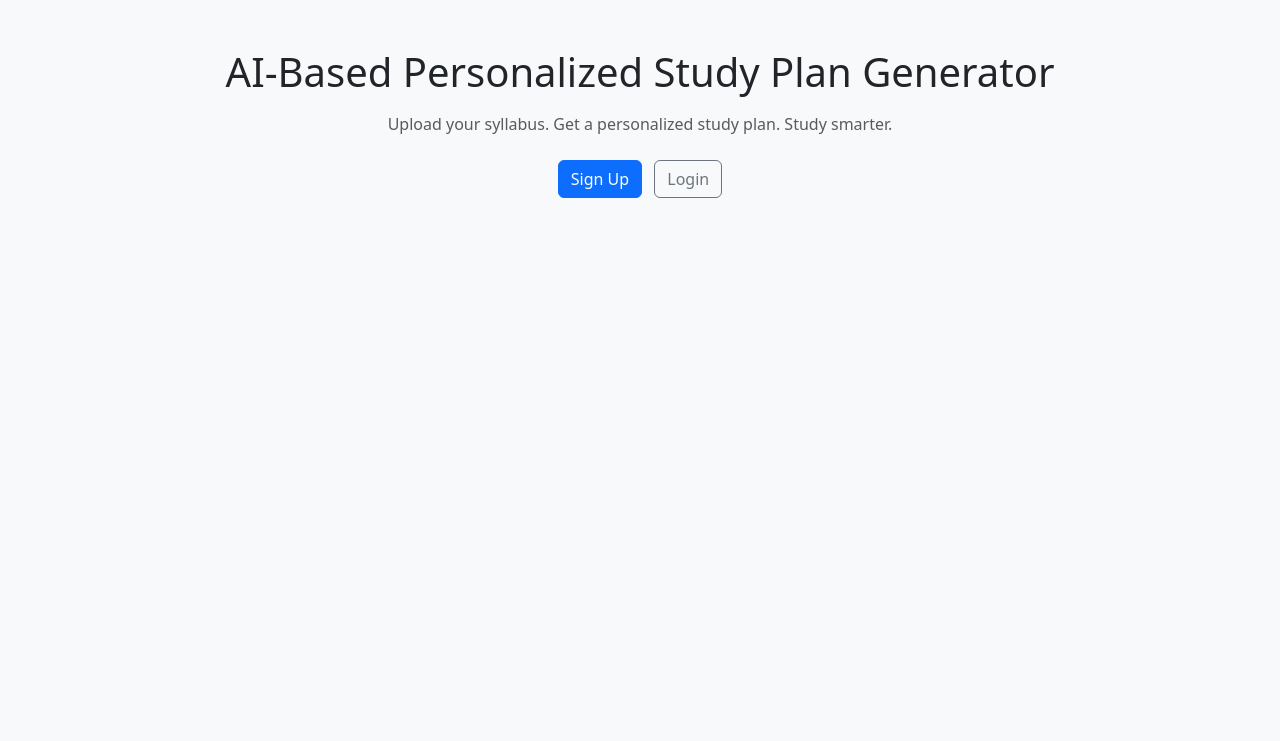
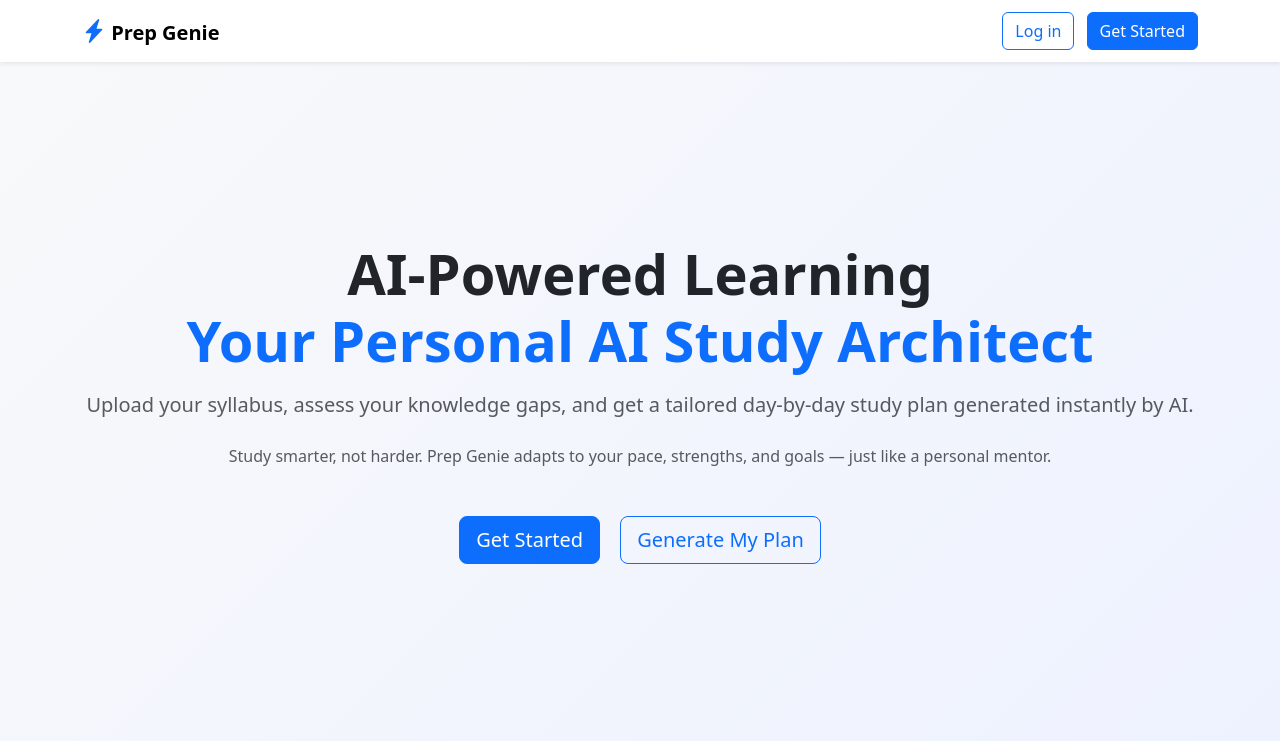
Before and after one commit to ShreekarSeelavantula/major_c, a FastAPI app: page / in a window 1280 px wide. Shown: the top 741 px of the page. Run offline with FastAPI, Linux system fonts and the light colour scheme.

Commit message:
updated the home page

```diff
--- a/app/main.py
+++ b/app/main.py
@@ -5,9 +5,11 @@ from app.routes import auth, pages
 
 app = FastAPI(title="AI Study Planner")
 
-# Static files
+# Static files (CSS, JS, images)
 app.mount("/static", StaticFiles(directory="app/static"), name="static")
 
-# Routes
+# Page routes (/, /signup, /login, /dashboard)
 app.include_router(pages.router)
-app.include_router(auth.router)   # ❌ NO prefix here
+
+# Auth routes (/auth/signup, /auth/login)
+app.include_router(auth.router)
--- a/app/templates/home.html
+++ b/app/templates/home.html
@@ -1,22 +1,74 @@
 <!DOCTYPE html>
-<html>
+<html lang="en">
 <head>
-    <title>AI Study Planner</title>
-    <link href="https://cdn.jsdelivr.net/npm/bootstrap@5.3.3/dist/css/bootstrap.min.css" rel="stylesheet">
+    <meta charset="UTF-8">
+    <title>Prep Genie | AI Study Planner</title>
+
+    <!-- Bootstrap CDN -->
+    <link href="https://cdn.jsdelivr.net/npm/bootstrap@5.3.2/dist/css/bootstrap.min.css" rel="stylesheet">
+
+    <!-- Optional icons -->
+    <link href="https://cdn.jsdelivr.net/npm/bootstrap-icons/font/bootstrap-icons.css" rel="stylesheet">
+
+    <style>
+        body {
+            background: linear-gradient(135deg, #f8f9fa, #eef2ff);
+        }
+        .hero {
+            min-height: 85vh;
+            display: flex;
+            align-items: center;
+        }
+        .brand-icon {
+            font-size: 1.5rem;
+        }
+    </style>
 </head>
-<body class="bg-light">
+<body>
 
-<div class="container text-center mt-5">
-    <h1 class="mb-3">AI-Based Personalized Study Plan Generator</h1>
-    <p class="text-muted">
-        Upload your syllabus. Get a personalized study plan. Study smarter.
-    </p>
+<!-- NAVBAR -->
+<nav class="navbar navbar-expand-lg navbar-light bg-white shadow-sm">
+    <div class="container">
+        <a class="navbar-brand fw-bold" href="/">
+            <i class="bi bi-lightning-charge-fill text-primary brand-icon"></i>
+            Prep Genie
+        </a>
 
-    <div class="mt-4">
-        <a href="/signup" class="btn btn-primary me-2">Sign Up</a>
-        <a href="/login" class="btn btn-outline-secondary">Login</a>
+        <div class="ms-auto">
+            <a href="/login" class="btn btn-outline-primary me-2">Log in</a>
+            <a href="/signup" class="btn btn-primary">Get Started</a>
+        </div>
     </div>
-</div>
+</nav>
+
+<!-- HERO SECTION -->
+<section class="hero">
+    <div class="container text-center">
+        <h1 class="display-4 fw-bold mb-3">
+            AI-Powered Learning <br>
+            <span class="text-primary">Your Personal AI Study Architect</span>
+        </h1>
+
+        <p class="lead text-muted mb-4">
+            Upload your syllabus, assess your knowledge gaps, and get a
+            <strong>tailored day-by-day study plan</strong> generated instantly by AI.
+        </p>
+
+        <p class="text-muted mb-5">
+            Study smarter, not harder. Prep Genie adapts to your pace,
+            strengths, and goals — just like a personal mentor.
+        </p>
+
+        <div>
+            <a href="/signup" class="btn btn-primary btn-lg me-3">
+                Get Started
+            </a>
+            <a href="/signup" class="btn btn-outline-primary btn-lg">
+                Generate My Plan
+            </a>
+        </div>
+    </div>
+</section>
 
 </body>
 </html>
```
Also changed, not shown: app/routes/pages.py (+26 -7 lines).
